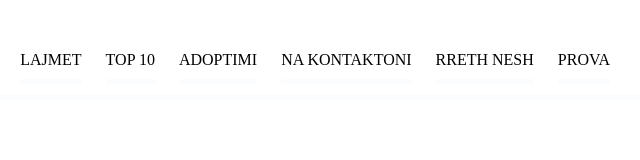
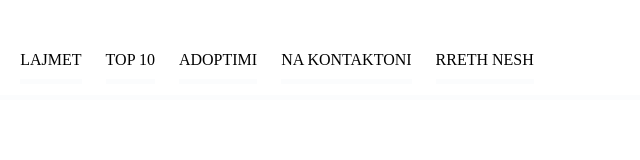
Before and after one commit to detinqipa/INT20_21_Gr24, a plain HTML site: page html/homepage.html in a window 1280 px wide. Shown: the full height of the page, 208-848 px from the left. Drawn offline with Linux system fonts and the light colour scheme.

Commit message:
u fshi prova

```diff
--- a/html/homepage.html
+++ b/html/homepage.html
@@ -15,7 +15,6 @@
                 <li><a href="adoption.html">Adoptimi</a></li>
                 <li><a href="contactus.html">Na Kontaktoni</a></li>
                 <li><a href="aboutus.html">Rreth Nesh</a></li>
-                <li><a href="prove.html">Prova</a></li>
 
             </ul>
 
```
